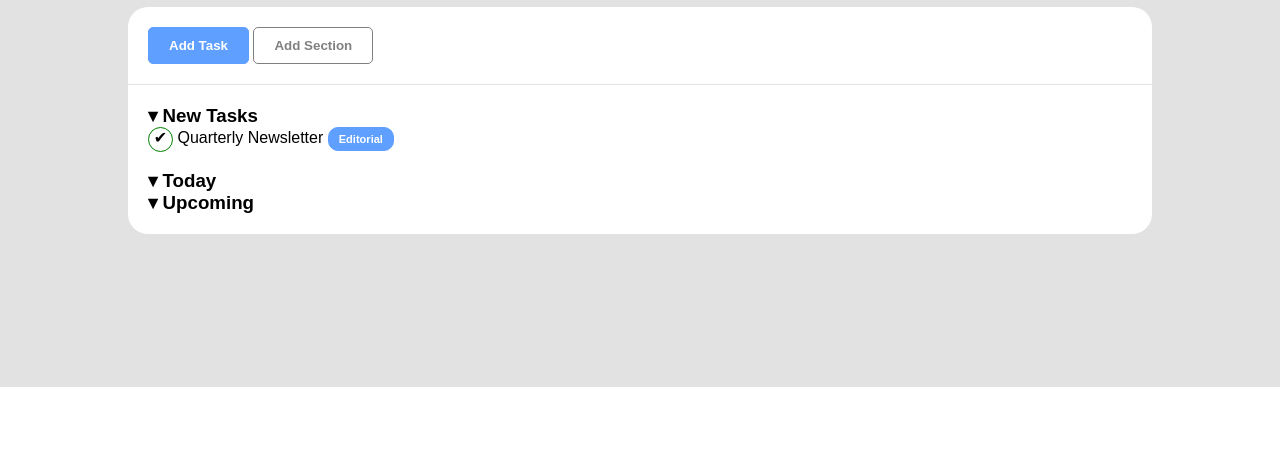
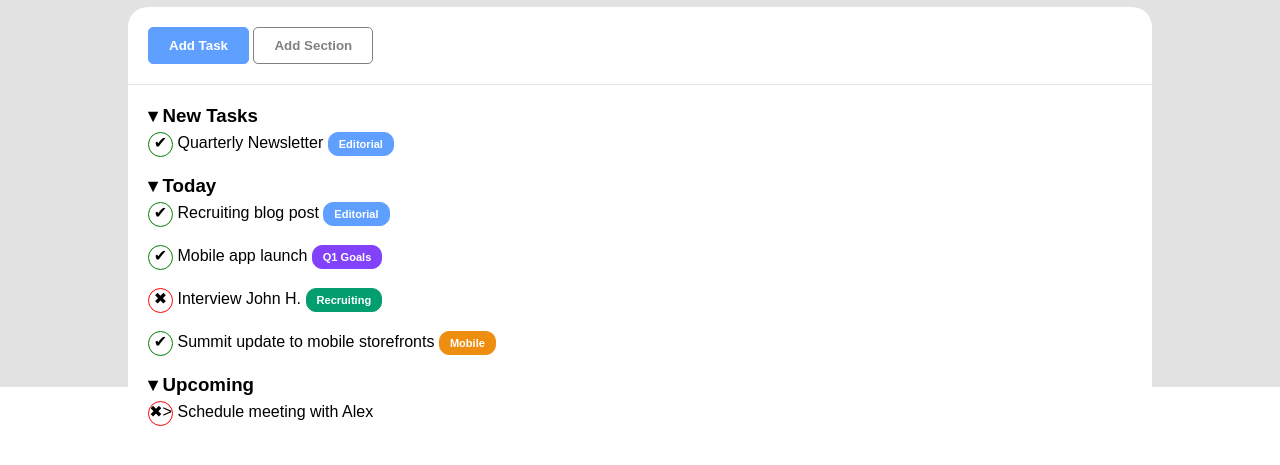
Before and after one commit to SerKasai/toboolist, a plain HTML site: page index.html in a window 1280 px wide. Shown: the part 83-548 px from the top of the page. Drawn offline with Linux system fonts and the light colour scheme.

Commit message:
add today

```diff
--- a/css/style.css
+++ b/css/style.css
@@ -31,6 +31,9 @@ main {
     padding: 20px 0;
 }
 
+h3 {
+    margin-bottom: 5px;
+}
 .mt1 {
     margin-top: 1px;
 }
@@ -79,6 +82,15 @@ main {
     text-align: center;
 }
 
+.icon2 {
+    display: inline-block;
+    border: 1px solid red;
+    border-radius: 50%;
+    height: 25px;
+    width: 25px;
+    text-align: center;
+}
+
 .btn2 {
     font-weight: bold;
     border-radius: 10px;
@@ -91,3 +103,21 @@ main {
     color: rgb(255, 255, 255);
     border-color: rgb(94, 159, 255);
 }
+
+.btn-q1 {
+    background: rgb(130, 66, 250);
+    color: rgb(255, 255, 255);
+    border-color: rgb(130, 66, 250);
+}
+
+.btn-rec {
+    background: rgb(3, 158, 112);
+    color: rgb(255, 255, 255);
+    border-color: rgb(3, 158, 112);
+}
+
+.btn-mob {
+    background: rgb(238, 142, 17);
+    color: rgb(255, 255, 255);
+    border-color: rgb(238, 142, 17);
+}
--- a/index.html
+++ b/index.html
@@ -38,10 +38,53 @@
             <br>
                 <div>
                     <h3>&#9662; Today</h3>
-                    <p></p>
+                    <p>
+                        <span class="icon">&#10004;</span>
+                        <span>Recruiting blog post</span>
+                        <span><button class="btn2 btn-edit"><h5>Editorial</h5></button></span>
+                    </p>
+                    <br>
+                    <p>
+                        <span class="icon">&#10004;</span>
+                        <span>Mobile app launch</span>
+                        <span><button class="btn2 btn-q1"><h5>Q1 Goals</h5></button></span>
+                    </p>
+                    <br>
+                    <p>
+                        <span class="icon2">&#10006;</span>
+                        <span>Interview John H.</span>
+                        <span><button class="btn2 btn-rec"><h5>Recruiting</h5></button></span>
+                    </p>
+                    <br>
+                    <p>
+                        <span class="icon">&#10004;</span>
+                        <span>Summit update to mobile storefronts</span>
+                        <span><button class="btn2 btn-mob"><h5>Mobile</h5></button></span>
+                    </p>
                 </div>
+            <br>
                 <div>
                     <h3>&#9662; Upcoming</h3>
+                    <p>
+                        <span class="icon2">&#10006;></span>
+                        <span>Schedule meeting with Alex</span>
+                        <span></span>
+                    </p>
+                    <p>
+                        <span></span>
+                        <span></span>
+                        <span></span>
+                    </p>
+                    <p>
+                        <span></span>
+                        <span></span>
+                        <span></span>
+                    </p>
+                    <p>
+                        <span></span>
+                        <span></span>
+                        <span></span>
+                    </p>
                 </div>
             </div>
         </div>
```
